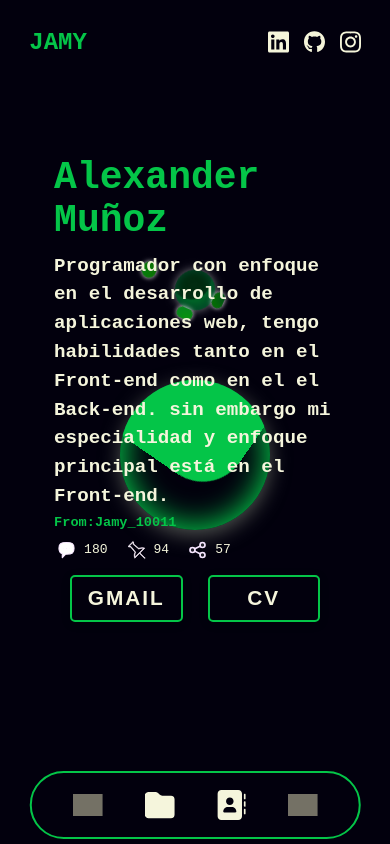
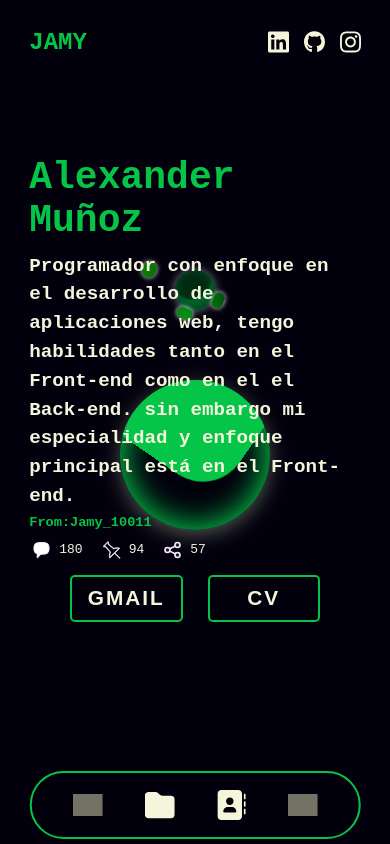
Before and after one commit to MINOTAURO18/Portafolio, a React (Vite) app: page /portafolio in a window 390 px wide. Built offline with nearby package versions, Linux system fonts and the light colour scheme; grey boxes are pictures that could not be loaded.

Commit message:
animacion

```diff
--- a/src/components/Inicio/Inicio.jsx
+++ b/src/components/Inicio/Inicio.jsx
@@ -6,9 +6,9 @@ import { motion } from 'framer-motion';
 const Inicio = () => {
     return(
       <motion.section className={styles.Home}
-      initial={{ width: 0 }}
-      animate={{ width: "85%" }}
-      exit={{x: window.innerWidth, transition: {duration: 0.3}}}
+      initial={{ opacity: 0 , transition: {duration: 0.2}}}
+        animate={{ opacity: 1 , transition: {duration: 0.2} }}
+        exit={{ opacity: 0 , transition: {duration: 0.2}}}
       >
         <div className={styles.full}>
         <FullStack/>
--- a/src/components/Mas/Mas.jsx
+++ b/src/components/Mas/Mas.jsx
@@ -12,9 +12,9 @@ const Mas = () => {
 
     return (
         <motion.div className={styles.contenedor}
-		initial={{ width: 0 }}
-      animate={{ width: "85%" }}
-      exit={{x: window.innerWidth, transition: {duration: 0.3}}}
+		initial={{ opacity: 0 , transition: {duration: 0.2}}}
+        animate={{ opacity: 1 , transition: {duration: 0.2} }}
+        exit={{ opacity: 0 , transition: {duration: 0.2}}}
 		>
 
 
--- a/src/components/Proyectos/Proyectos.jsx
+++ b/src/components/Proyectos/Proyectos.jsx
@@ -98,9 +98,9 @@ const Proyectos = () => {
 
     return (
       <motion.section className={styles.Proyectos}
-      initial={{ width: 0 }}
-      animate={{ width: "85%" }}
-      exit={{x: window.innerWidth, transition: {duration: 0.3}}}
+      initial={{ opacity: 0 , transition: {duration: 0.2}}}
+        animate={{ opacity: 1 , transition: {duration: 0.2}}}
+        exit={{ opacity: 0 , transition: {duration: 0.2}}}
       >
           <div className={styles.servicios}>
             <h2>Tecnologías y Proyectos</h2>
--- a/src/components/SobreMi/SobreMi.jsx
+++ b/src/components/SobreMi/SobreMi.jsx
@@ -6,9 +6,9 @@ import { motion } from 'framer-motion'
 const SobreMi = () => {
     return (
         <motion.section className={styles.SobreMi}
-        initial={{ width: 0 }}
-      animate={{ width: "85%" }}
-      exit={{x: window.innerWidth, transition: {duration: 0.3}}}
+        initial={{ opacity: 0 , transition: {duration: 0.2}}}
+        animate={{ opacity: 1 , transition: {duration: 0.2} }}
+        exit={{ opacity: 0 , transition: {duration: 0.2}}}
         >
             {/* <Animacion/> */}
             <Animaciones/>
```
